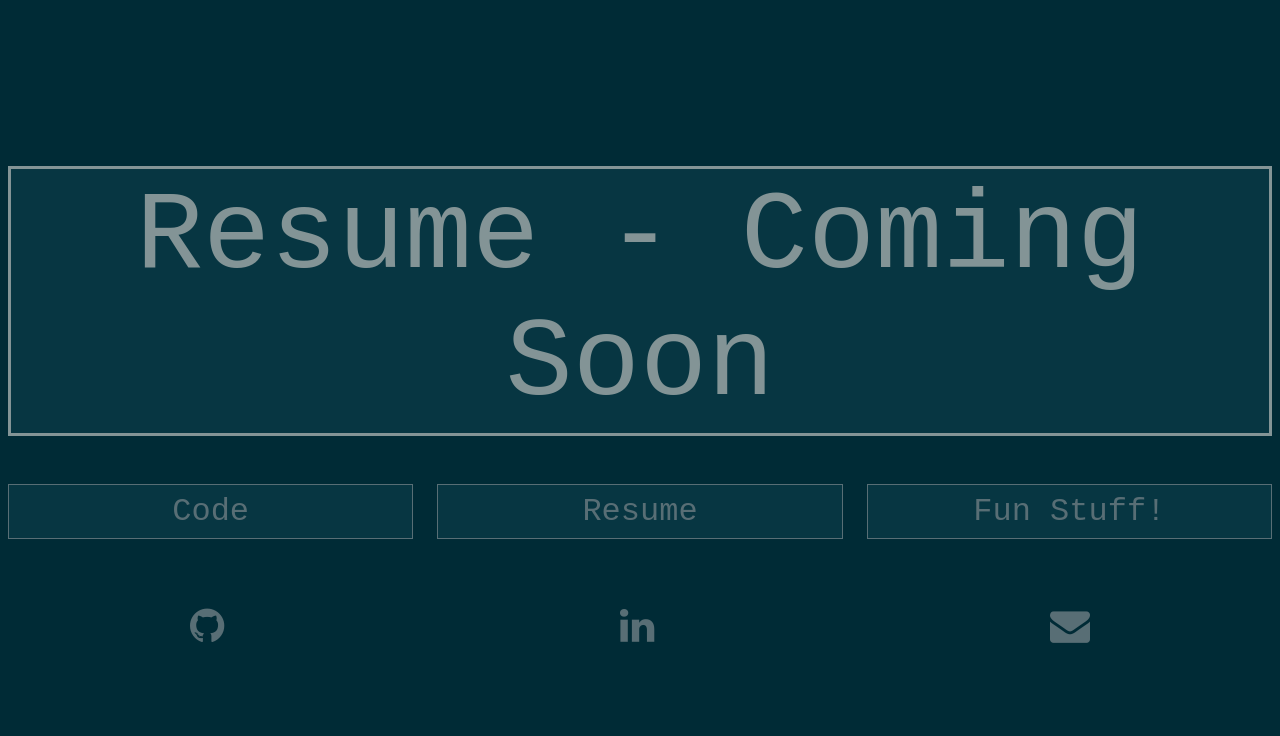
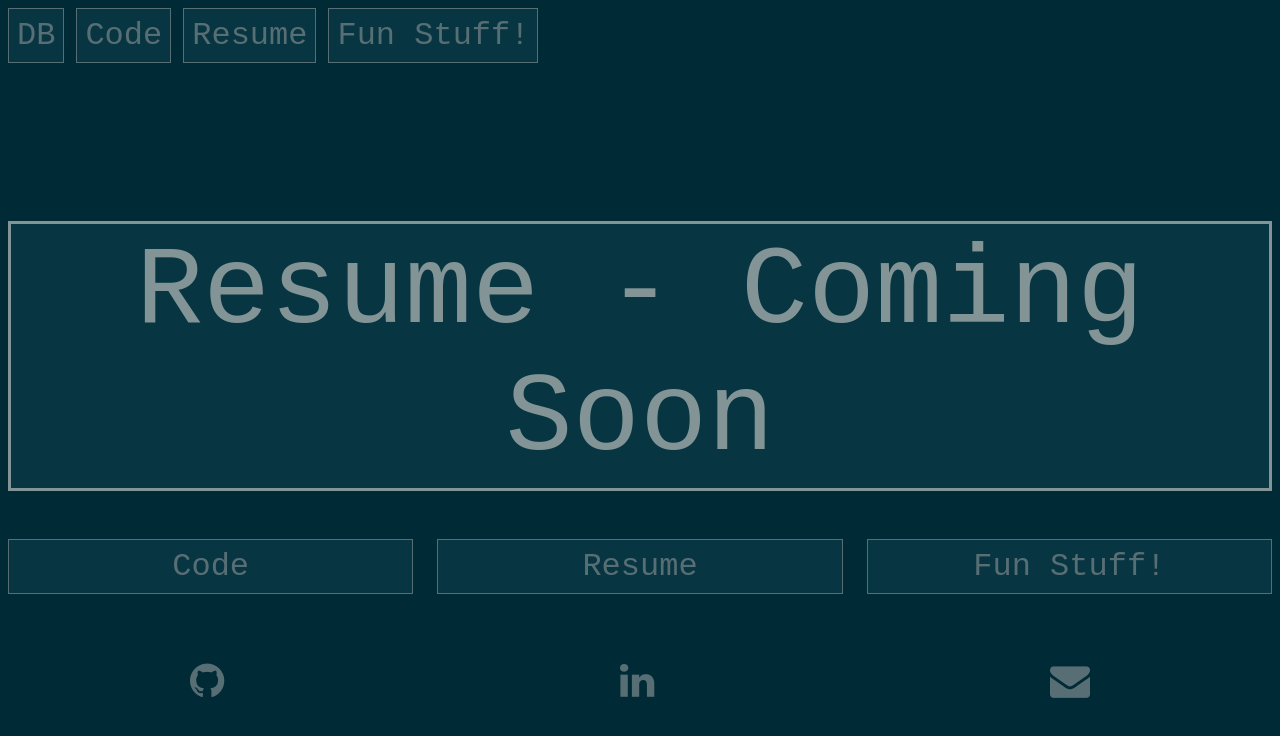
Before and after one commit to LetThereBeDwight/angular-spa, an Angular app: page /resume in a window 1280 px wide. Shown: the top 736 px of the page. Built offline with nearby package versions, Linux system fonts and the light colour scheme.

Commit message:
remove material, add topnav

```diff
--- a/src/app/app.component.ts
+++ b/src/app/app.component.ts
@@ -20,6 +20,11 @@ export class HomeComponent {
     title = 'Home';
 }
 
+@Component({
+  selector: 'app-toolbar',
+  templateUrl: './templates/toolbar.component.html',
+})
+export class ToolBarComponent {}
 
 @Component({
   templateUrl: './templates/resume.component.html',
--- a/src/app/templates/home.component.html
+++ b/src/app/templates/home.component.html
@@ -1,19 +1,17 @@
 <div class="container center vertically-center">
   <div class="main">
-    <a routerLink="/home" routerLinkActive="active">
-      <h1 class="logo title">Dwight Bell</h1>
-    </a>
-    <nav>
-      <div class="pages">
-          <a routerLink="/code" class="button coding">Code</a>
-          <a routerLink="/resume" class="button resume">Resume</a>
-          <a routerLink="/other" class="button other">Fun Stuff!</a>
-      </div>
-    </nav>
+    <a routerLink="/home"><h1 class="logo title">Dwight Bell</h1></a>
+
+    <div class="pages">
+      <a routerLink="/code" class="button">Code</a>
+      <a routerLink="/resume" class="button">Resume</a>
+      <a routerLink="/other" class="button">Fun Stuff!</a>
+    </div>
+
     <div class="social">
-        <a target="_blank" rel="noopener noreferrer" class="button github" href="https://github.com/LetThereBeDwight"><i class="fa fa-github"></i></a>
-        <a target="_blank" rel="noopener noreferrer" class="button linkedin" href="https://www.linkedin.com/in/dwightbell/"><i class="fa fa-linkedin"></i></a>
-        <a target="_blank" rel="noopener noreferrer" class="button email" href="mailto:dwight.bell1+angularspa@gmail.com"><i class="fa fa-envelope"></i></a>
+      <a target="_blank" rel="noopener noreferrer" class="button github" href="https://github.com/LetThereBeDwight"><i class="fa fa-github"></i></a>
+      <a target="_blank" rel="noopener noreferrer" class="button linkedin" href="https://www.linkedin.com/in/dwightbell/"><i class="fa fa-linkedin"></i></a>
+      <a target="_blank" rel="noopener noreferrer" class="button email" href="mailto:dwight.bell1+angularspa@gmail.com"><i class="fa fa-envelope"></i></a>
     </div>
   </div>
 </div>
--- a/src/app/templates/resume.component.html
+++ b/src/app/templates/resume.component.html
@@ -1,12 +1,14 @@
+<app-toolbar></app-toolbar>
+
 <div class="container center vertically-center">
   <div class="main">
     <a routerLink="/home">
       <h1 class="logo title">{{title}} - Coming Soon</h1>
     </a>
     <div class="pages">
-        <a routerLink="/code" class="button coding">Code</a>
-        <a routerLink="/resume" class="button resume">Resume</a>
-        <a routerLink="/other" class="button other">Fun Stuff!</a>
+        <a routerLink="/code" class="button">Code</a>
+        <a routerLink="/resume" class="button">Resume</a>
+        <a routerLink="/other" class="button">Fun Stuff!</a>
     </div>
     <div class="social">
         <a class="button github" href="https://github.com/LetThereBeDwight"><i class="fa fa-github"></i></a>
--- /dev/null
+++ b/src/app/templates/toolbar.component.html
@@ -0,0 +1,8 @@
+<div>
+  <div class="topnav">
+    <a routerLink="/home" class="button">DB</a>
+    <a routerLink="/code" class="button">Code</a>
+    <a routerLink="/resume" class="button">Resume</a>
+    <a routerLink="/other" class="button">Fun Stuff!</a>
+  </div>
+</div>
--- a/src/styles.scss
+++ b/src/styles.scss
@@ -49,12 +49,43 @@ html {
     transition: all 0.7s ease;
     margin: 0;
 }.logo:hover {
-      color: $color-base2;
-      border-color: $color-base2;
+    color: $color-base2;
+    border-color: $color-base2;
 }.logo.title {
-      margin-bottom: 3rem;
-      padding: 0.3rem 3rem;
-      font-size: 7rem;
+    margin-bottom: 3rem;
+    padding: 0.3rem 3rem;
+    font-size: 7rem;
+}.logo.top {
+    font-size: 3rem;
+    padding: 0.2rem 0.5rem;
+    border: 0.1rem solid $color-base0;
+    margin-right: 1.5rem;
+}.logo.top:hover {
+    color: $color-base2;
+    border-color: $color-base2;
+}
+
+.topnav {
+    vertical-align: middle
+}.topnav .button {
+    display: inline-block;
+    background-color: $color-base02;
+    color: $color-base01;
+    border: 0.1rem solid $color-base01;
+    font-family: monospace;
+    font-weight: lighter;
+    font-size: 2rem;
+    flex-grow: 1;
+    flex-basis: 20%;
+    transition: all 0.5s ease;
+    padding: 0.5rem 0.5rem;
+    margin-right: 0.75rem;
+    text-decoration: none;
+}.topnav:hover {
+    color: $color-orange;
+    border-color: $color-orange;
+}.topnav .button:last-child {
+    margin-right: 0;
 }
 
 .pages {
```
Also changed, not shown: src/app/app.module.ts (+7 -5 lines).
